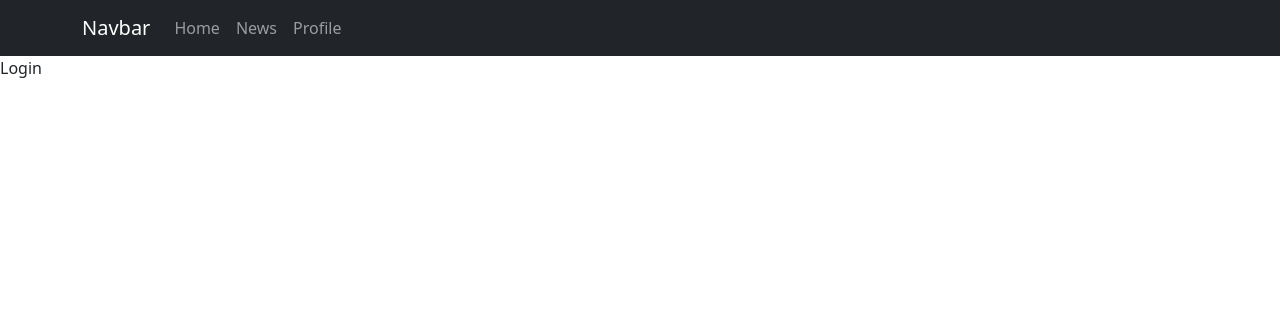
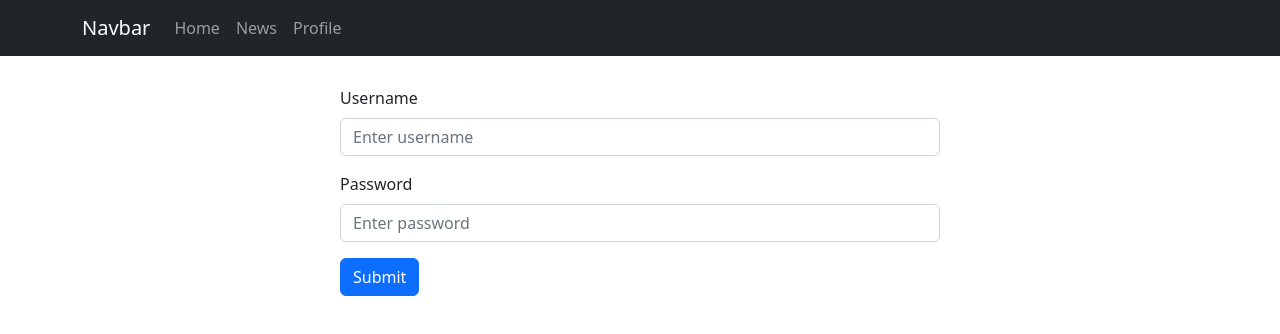
Before and after one commit to kaisyQ/test-task, a React (Create React App) app: page /login in a window 1280 px wide. Shown: the top 334 px of the page. Built offline with nearby package versions, Linux system fonts and the light colour scheme.

Commit message:
login-component

```diff
--- /dev/null
+++ b/src/components/InputField/InputField.jsx
@@ -0,0 +1,17 @@
+import React from "react"
+import Form from 'react-bootstrap/Form'
+
+const InputField = (props) => {
+    const onInputChange = (e) => {
+        props.setValue(e.target.value)
+    }
+
+    return <>
+        <Form.Group className="mb-3">
+            <Form.Label>{ props.title[0].toUpperCase() + props.title.slice(1) }</Form.Label>
+            <Form.Control onChange={onInputChange} value={props.value} type={props.title} placeholder={`Enter ${props.title}`} />
+        </Form.Group>
+    </>
+}
+
+export default InputField
--- a/src/views/LoginView/LoginView.jsx
+++ b/src/views/LoginView/LoginView.jsx
@@ -1,9 +1,22 @@
-import React from "react"
+import React, { useState } from "react"
+
+import Button from 'react-bootstrap/Button'
+import Form from 'react-bootstrap/Form'
+import InputField from "../../components/InputField/InputField"
 
 const LoginView = () => {
-    return <>
-        Login
-    </>
+    const [username, setUsername] = useState('')
+    const [password, setPassword] = useState('')
+
+    return <div className="view-wrapper">
+        <Form style={{margin: '30px auto', width: '50%'}}>
+
+            <InputField setValue={setUsername} value={username} title='username' />
+            <InputField setValue={setPassword} value={password} title='password' />
+
+            <Button variant="primary" type="submit">Submit</Button>
+        </Form>
+    </div>
 }
 
 export default LoginView
```
